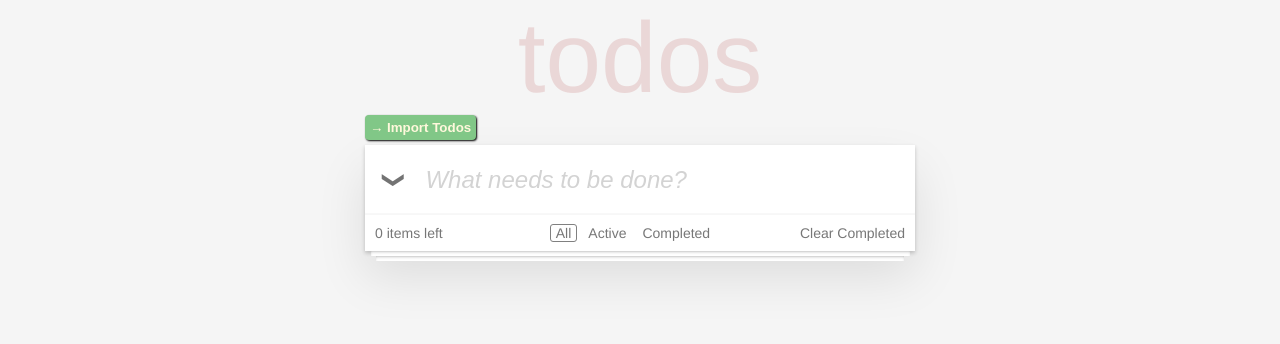
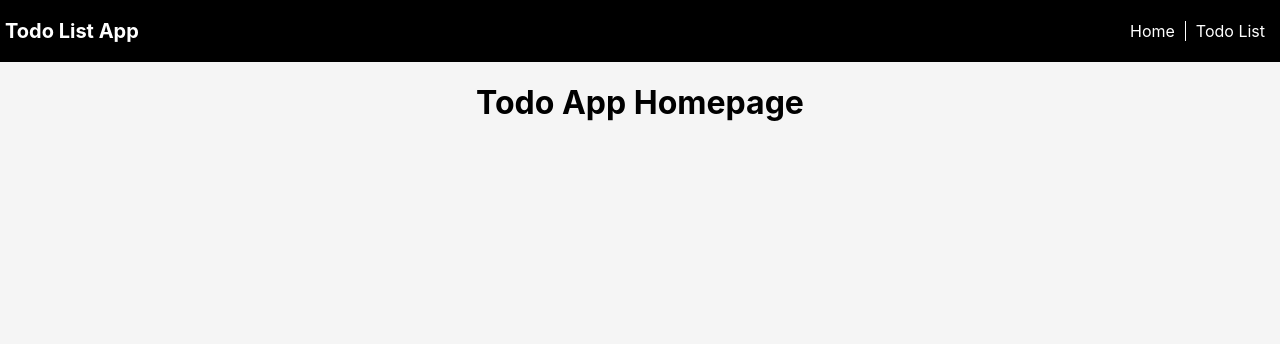
Before and after one commit to HaulinOats/todo-app, a Next.js app: page / in a window 1280 px wide. Shown: the top 344 px of the page. Built offline with nearby package versions, Linux system fonts and the light colour scheme.

Commit message:
updates to routing, using layouts while adding Header and MainLayout components with css modules, clear completed properly clears

```diff
--- /dev/null
+++ b/components/Header.tsx
@@ -0,0 +1,18 @@
+import Link from 'next/link'
+import styles from '../styles/Header.module.css';
+
+const Header: React.FC = () => {
+  return (
+    <>
+      <header className={styles.header}>
+        <h1><Link href="/"><a>Todo List App</a></Link></h1>
+        <ul>
+          <li><Link href="/"><a>Home</a></Link></li>
+          <li><Link href="/todo-list/#"><a>Todo List</a></Link></li>
+        </ul >
+      </header >
+    </>
+  )
+}
+
+export default Header;
--- a/components/TodoList.tsx
+++ b/components/TodoList.tsx
@@ -5,23 +5,23 @@ import type { TodoItem as TodoItemType } from "../types/TodoItem.type";
 
 const Todo: FC = () => {
   const [todos, setTodos] = useState<TodoItemType[]>([]);
+  const [allSelected, setAllSelected] = useState(false);
   const [todoView, setTodoView] = useState('all');
-  const [allSelected, setAllSelected] = useState(false);
 
   //get state from localStorage on mount
   useEffect(() => {
+    setTodoView(localStorage.getItem('todoView') as string || 'all');
     setTodos(JSON.parse(localStorage.getItem('todos') as string) || []);
-    setTodoView(localStorage.getItem('todoView') as string || 'all');
     setAllSelected(JSON.parse(localStorage.getItem('allSelected') as string) || false);
   }, []);
 
   useEffect(() => {
-    localStorage.setItem('todos', JSON.stringify(todos));
+    localStorage.setItem('todoView', JSON.stringify(todoView));
   }, [todos])
 
   useEffect(() => {
-    localStorage.setItem('todoView', todoView);
-  }, [todoView])
+    localStorage.setItem('todos', JSON.stringify(todos));
+  }, [todos])
 
   useEffect(() => {
     localStorage.setItem('allSelected', JSON.stringify(allSelected));
@@ -88,14 +88,14 @@ const Todo: FC = () => {
 
   const todoViewFilter = (todo: TodoItemType) => {
     switch (todoView) {
-      case 'all':
-        return todo;
       case 'active':
         if (!todo.isCompleted) return todo;
         break;
       case 'completed':
         if (todo.isCompleted) return todo;
         break;
+      default:
+        return todo;
     }
   }
 
@@ -118,7 +118,9 @@ const Todo: FC = () => {
         onClick={fetchTodos}>&#8594; Import Todos</button>
       <div className={styles.todo_list_main}>
         <header className={styles.header}>
-          <p data-test-id="new_todo_selectAll" onClick={toggleSelectAll} className={styles.new_todo_selectAll + " " + (todos.every(todo => todo.isCompleted) ? styles.new_todo_selectAll_active : '')}>&#10095;</p>
+          <p data-test-id="new_todo_selectAll"
+            onClick={toggleSelectAll}
+            className={`${styles.new_todo_selectAll} ${todos.every(todo => todo.isCompleted) ? styles.new_todo_selectAll_active : ''}`}>&#10095;</p>
           <input type="text"
             data-test-id="new_todo_input"
             placeholder="What needs to be done?"
@@ -141,12 +143,11 @@ const Todo: FC = () => {
         <footer className={styles.footer}>
           <span className={styles.left_cont}>{todos.filter(todo => !todo.isCompleted).length} item{todos.filter(todo => !todo.isCompleted).length !== 1 ? 's' : '\u00A0'} left</span>
           <ul className={styles.filters}>
-            <li className={todoView === 'all' ? styles.active_filter_view : ''} onClick={e => setTodoView('all')}><a>All</a></li>
-            <li className={todoView === 'active' ? styles.active_filter_view : ''} onClick={e => setTodoView('active')}><a>Active</a></li>
-            <li className={todoView === 'completed' ? styles.active_filter_view : ''} onClick={e => setTodoView('completed')}><a>Completed</a></li>
+            <li className={todoView === 'all' ? styles.active_filter_view : ''} onClick={() => setTodoView('all')}><a>All</a></li>
+            <li className={todoView === 'active' ? styles.active_filter_view : ''} onClick={() => setTodoView('active')}><a>Active</a></li>
+            <li className={todoView === 'completed' ? styles.active_filter_view : ''} onClick={() => setTodoView('completed')}><a>Completed</a></li>
           </ul>
-          {!todos.length}
-          <span className={styles.right_cont} onClick={e => clearCompletedTodos()}><a>Clear Completed</a></span>
+          <span className={`${styles.right_cont} ${!todos.filter(todo => todo.isCompleted).length ? styles.right_cont_hidden : ''}`} onClick={e => clearCompletedTodos()}><a>Clear Completed</a></span>
         </footer>
       </div>
       <div className={styles.stack_container}>
--- /dev/null
+++ b/layouts/MainLayout.tsx
@@ -0,0 +1,25 @@
+import Head from 'next/head'
+import Header from '../components/Header';
+import styles from '../styles/MainLayout.module.css'
+
+interface LayoutProps {
+  pageTitle: string
+}
+
+const MainLayout: React.FC<LayoutProps> = ({ pageTitle, children }) => {
+  return (
+    <>
+      <Head>
+        <title>{pageTitle}</title>
+      </Head>
+      <Header />
+      <div className={styles.container}>
+        <main className={styles.main}>
+          {children}
+        </main>
+      </div>
+    </>
+  )
+}
+
+export default MainLayout;
--- a/package.json
+++ b/package.json
@@ -14,7 +14,8 @@
   "dependencies": {
     "next": "12.0.10",
     "react": "17.0.2",
-    "react-dom": "17.0.2"
+    "react-dom": "17.0.2",
+    "styled-components": "^5.3.3"
   },
   "devDependencies": {
     "@types/node": "17.0.17",
--- a/pages/index.tsx
+++ b/pages/index.tsx
@@ -1,21 +1,12 @@
 import type { NextPage } from 'next'
-import Head from 'next/head'
-import TodoList from '../components/TodoList'
-import styles from '../styles/Home.module.css'
+import MainLayout from '../layouts/MainLayout'
 
 const Home: NextPage = () => {
   return (
-    <div className={styles.container}>
-      <Head>
-        <title>Todo App</title>
-        <meta name="description" content="Todo App built using NextJS, React, and Typescript" />
-        <link rel="icon" href="/favicon.ico" />
-      </Head>
-      <main className={styles.main}>
-        <TodoList />
-      </main>
-    </div>
+    <MainLayout pageTitle="Todo List - Homepage">
+      <h1>Todo App Homepage</h1>
+    </MainLayout>
   )
 }
 
-export default Home
+export default Home;
--- /dev/null
+++ b/styles/Header.module.css
@@ -0,0 +1,23 @@
+.header {
+  padding:5px;
+  display:flex;
+  align-items:center;
+  justify-content: space-between;
+  background:black;
+  color:white;
+}
+.header h1 {
+  margin:0;
+  font-size:20px;
+}
+.header ul {
+  list-style-type:none;
+}
+.header ul li {
+  display:inline-block;
+  padding:0 10px;
+  border-left:solid thin white;
+}
+.header ul li:first-child {
+  border:none;
+}
--- a/styles/Home.module.css
+++ b/styles/MainLayout.module.css
@@ -7,5 +7,4 @@
   min-height: 100vh;
   display: flex;
   justify-content: center;
-  color:rgba(175, 47, 47, 0.15);
 }
--- a/styles/TodoList.module.css
+++ b/styles/TodoList.module.css
@@ -3,6 +3,7 @@
   font-family: 'Helvetica Neue', Helvetica, Arial, sans-serif;
   font-size:14px;
   margin-bottom:50px;
+  color:rgba(175, 47, 47, 0.15);
 }
 .get_todos_btn {
   background: #81c787;
@@ -93,10 +94,13 @@
   border:solid thin grey;
   border-radius:3px;
 }
-.footer .left_cont {
+.left_cont {
   cursor:default;
 }
-.footer .right_cont:hover {
+.right_cont_hidden {
+  visibility: hidden;
+}
+.right_cont:hover {
   text-decoration: underline;
 }
 .stack_container {
```
Also changed, not shown: pages/todo-list/index.tsx (added, +13 -0 lines), tsconfig.json (+13 -3 lines), 2 other files (tests, documents, lock files or other folders).
